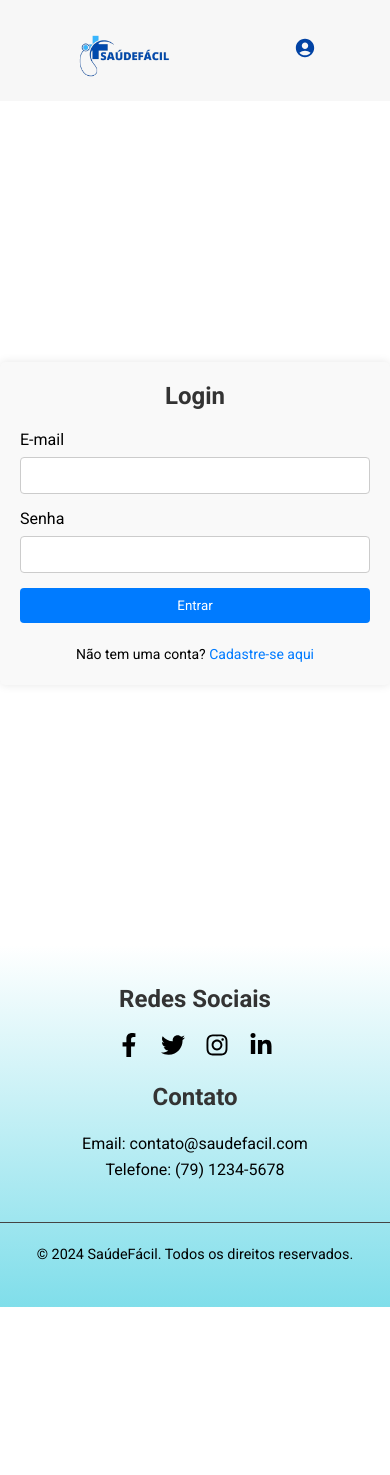
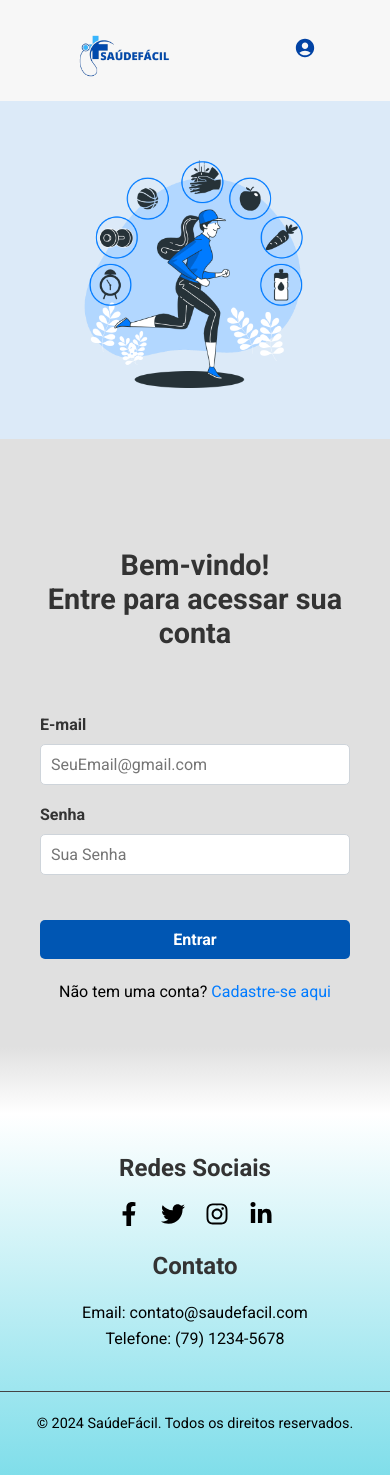
Before and after one commit to V1ct0rSb/SaudeFacil, a React (Vite) app: page /LoginPaciente in a window 390 px wide. Before the commit the page ends 1307 px from the top, so only its background shows below. Built offline with nearby package versions, Linux system fonts and the light colour scheme.

Commit message:
Estilizando tela de login

```diff
--- a/src/pages/LoginPaciente/Login.jsx
+++ b/src/pages/LoginPaciente/Login.jsx
@@ -1,5 +1,6 @@
 import { useContext, useState } from "react"
 import { Link, useNavigate } from "react-router-dom"
+import ImagemLogin from "../../assets/login.png"
 import Footer from "../../components/Footer/Footer"
 import NavbarClean from "../../components/NavbarClean/NavbarClean"
 import { UserContext } from "../../db/context/UserContext"
@@ -31,8 +32,7 @@ export default function Login() {
 
     if (!formData.senha) newErrors.senha = "Senha é obrigatória"
     else if (!passwordRegex.test(formData.senha))
-      newErrors.senha =
-        "Senha deve ter no mínimo 8 caracteres, incluindo números"
+      newErrors.senha = "Senha deve ter no mínimo 8 caracteres"
 
     return newErrors
   }
@@ -75,11 +75,28 @@ export default function Login() {
   return (
     <>
       <NavbarClean />
-      <main>
-        <section className={styles.loginSection}>
-          <form className={styles.loginPacienteForm} onSubmit={handleSubmit}>
-            <h2>Login</h2>
+      <main className={styles.mainContainer}>
+        <div className={styles.imageContainer}>
+          <img
+            className={styles.image}
+            src={ImagemLogin}
+            alt="Ilustração de uma pessoas correndo e tendo bons hábitos de saúde"
+          />
+        </div>
 
+        <form
+          className={styles.loginPacienteForm}
+          onSubmit={handleSubmit}
+          style={{ width: "100%" }}
+          role="form"
+          aria-labelledby="login-title"
+        >
+          <h2 id="login-title" className={styles.titleForm}>
+            Bem-vindo! <br />
+            Entre para acessar sua conta
+          </h2>
+
+          <div className={styles.inputForm}>
             <label htmlFor="email" className={styles["label-required"]}>
               E-mail
             </label>
@@ -87,12 +104,21 @@ export default function Login() {
               type="email"
               id="email"
               name="email"
+              placeholder="SeuEmail@gmail.com"
               required
+              aria-required="true"
               value={formData.email}
               onChange={handleChange}
+              aria-describedby="email-error"
             />
             {errors.email && (
-              <span className={styles.error}>{errors.email}</span>
+              <span
+                id="email-error"
+                className={styles.error}
+                aria-live="polite"
+              >
+                {errors.email}
+              </span>
             )}
 
             <label htmlFor="senha" className={styles["label-required"]}>
@@ -102,25 +128,41 @@ export default function Login() {
               type="password"
               id="senha"
               name="senha"
+              placeholder="Sua Senha"
               required
+              aria-required="true"
               value={formData.senha}
               onChange={handleChange}
+              aria-describedby="senha-error"
             />
             {errors.senha && (
-              <span className={styles.error}>{errors.senha}</span>
+              <span
+                id="senha-error"
+                className={styles.error}
+                aria-live="polite"
+              >
+                {errors.senha}
+              </span>
             )}
+            {loginError && (
+              <span className={styles.error} aria-live="polite">
+                {loginError}
+              </span>
+            )}
+          </div>
 
-            {loginError && <span className={styles.error}>{loginError}</span>}
-
-            <button type="submit">Entrar</button>
+          <div className={styles.buttonForm}>
+            <button type="submit" aria-label="Entrar no sistema">
+              Entrar
+            </button>
             <div className={styles.registerLink}>
               <p>
                 Não tem uma conta?{" "}
                 <Link to="/CadastroPaciente">Cadastre-se aqui</Link>
               </p>
             </div>
-          </form>
-        </section>
+          </div>
+        </form>
       </main>
       <Footer />
     </>
--- a/src/pages/LoginPaciente/Login.module.css
+++ b/src/pages/LoginPaciente/Login.module.css
@@ -1,63 +1,92 @@
-.loginSection {
+.mainContainer {
+  display: flex;
+  align-items: center;
+}
+
+.imageContainer {
   display: flex;
   justify-content: center;
   align-items: center;
+  background: linear-gradient(180deg, #dceaf8 90%, rgba(255, 255, 255, 1) 100%);
   height: 100vh;
 }
 
+.imageContainer img {
+  max-width: 100%;
+  height: auto;
+  object-fit: contain;
+}
+
 .loginPacienteForm {
-  background: #f9f9f9;
-  padding: 20px;
-  border-radius: 5px;
-  box-shadow: 0 0 10px rgba(0, 0, 0, 0.1);
-  width: 100%;
-  max-width: 400px;
+  display: flex;
+  flex-direction: column;
+  justify-content: center;
+  gap: 25px;
+  padding: 300px;
+  height: 100vh;
+  background: linear-gradient(180deg, #e0e0e0 90%, rgba(255, 255, 255, 1) 100%);
 }
 
 .loginPacienteForm h2 {
-  margin-bottom: 20px;
+  margin-bottom: 40px;
+  font-size: 1.8rem;
+  color: #333;
   text-align: center;
 }
 
 .loginPacienteForm label {
   display: block;
-  margin-bottom: 8px;
+  margin-bottom: 10px;
+  font-weight: 600;
+  font-size: 1rem;
+  color: #333;
 }
 
 .loginPacienteForm input {
   width: 100%;
   padding: 10px;
-  margin-bottom: 15px;
-  border: 1px solid #ccc;
-  border-radius: 4px;
+  margin-bottom: 20px;
+  border: 1px solid #ced4da;
+  border-radius: 5px;
+  font-size: 1rem;
+  transition: border 0.3s, box-shadow 0.3s;
+  box-sizing: border-box;
+}
+
+.loginPacienteForm input:focus {
+  outline: none;
+  border-color: #007bff;
+  box-shadow: 0 0 5px rgba(0, 123, 255, 0.5);
 }
 
 .loginPacienteForm button {
-  width: 100%;
-  padding: 10px;
+  display: flex;
+  margin: auto;
+  justify-content: center;
+  width: 50%;
+  padding: 12px;
   background-color: #007bff;
   color: #fff;
   border: none;
-  border-radius: 4px;
+  border-radius: 5px;
   cursor: pointer;
+  font-weight: bold;
+  font-size: 1rem;
+  transition: background-color 0.3s, transform 0.2s;
 }
 
 .loginPacienteForm button:hover {
   background-color: #0056b3;
 }
 
-.loginPacienteForm .error {
-  color: red;
-  font-size: 0.875rem;
+.loginPacienteForm button:focus {
+  outline: 2px solid #0056b3;
+  outline-offset: 2px;
 }
 
 .loginPacienteForm .registerLink {
+  text-align: center;
   margin-top: 20px;
-  text-align: center;
-}
-
-.loginPacienteForm .registerLink p {
-  font-size: 14px;
 }
 
 .loginPacienteForm .registerLink a {
@@ -68,3 +97,98 @@
 .loginPacienteForm .registerLink a:hover {
   text-decoration: underline;
 }
+
+.error {
+  color: red;
+  font-size: 0.875rem;
+}
+
+.error[aria-live="polite"] {
+  margin-top: 5px;
+}
+
+.loginPacienteForm button {
+  background-color: #0056b3;
+}
+
+.loginPacienteForm button:hover {
+  background-color: #004080;
+}
+
+@media (max-width: 1024px) {
+  .imageContainer img {
+    max-width: 80%;
+    height: auto;
+    object-fit: contain;
+  }
+
+  .loginPacienteForm {
+    padding: 30px;
+  }
+
+  .loginPacienteForm button {
+    width: 80%;
+  }
+}
+
+@media (max-width: 768px) {
+  .mainContainer {
+    flex-direction: column;
+    align-items: center;
+  }
+
+  .imageContainer {
+    height: 60vh;
+    background: #dceaf8;
+  }
+
+  .imageContainer img {
+    max-width: 70%;
+  }
+
+  .loginPacienteForm {
+    padding: 180px;
+    height: 80vh;
+  }
+
+  .loginPacienteForm input,
+  .loginPacienteForm button {
+    width: 100%;
+  }
+
+  .loginPacienteForm button {
+    font-size: 1rem;
+    padding: 10px;
+  }
+}
+
+@media (max-width: 480px) {
+  .mainContainer {
+    flex-direction: column;
+    align-items: center;
+  }
+
+  .imageContainer {
+    height: 40vh;
+    background: #dceaf8;
+  }
+
+  .imageContainer img {
+    max-width: 80%;
+  }
+
+  .loginPacienteForm {
+    padding: 40px;
+    height: 80vh;
+  }
+
+  .loginPacienteForm input,
+  .loginPacienteForm button {
+    width: 100%;
+  }
+
+  .loginPacienteForm button {
+    font-size: 1rem;
+    padding: 10px;
+  }
+}
```
Also changed, not shown: src/assets/login.png (added).
